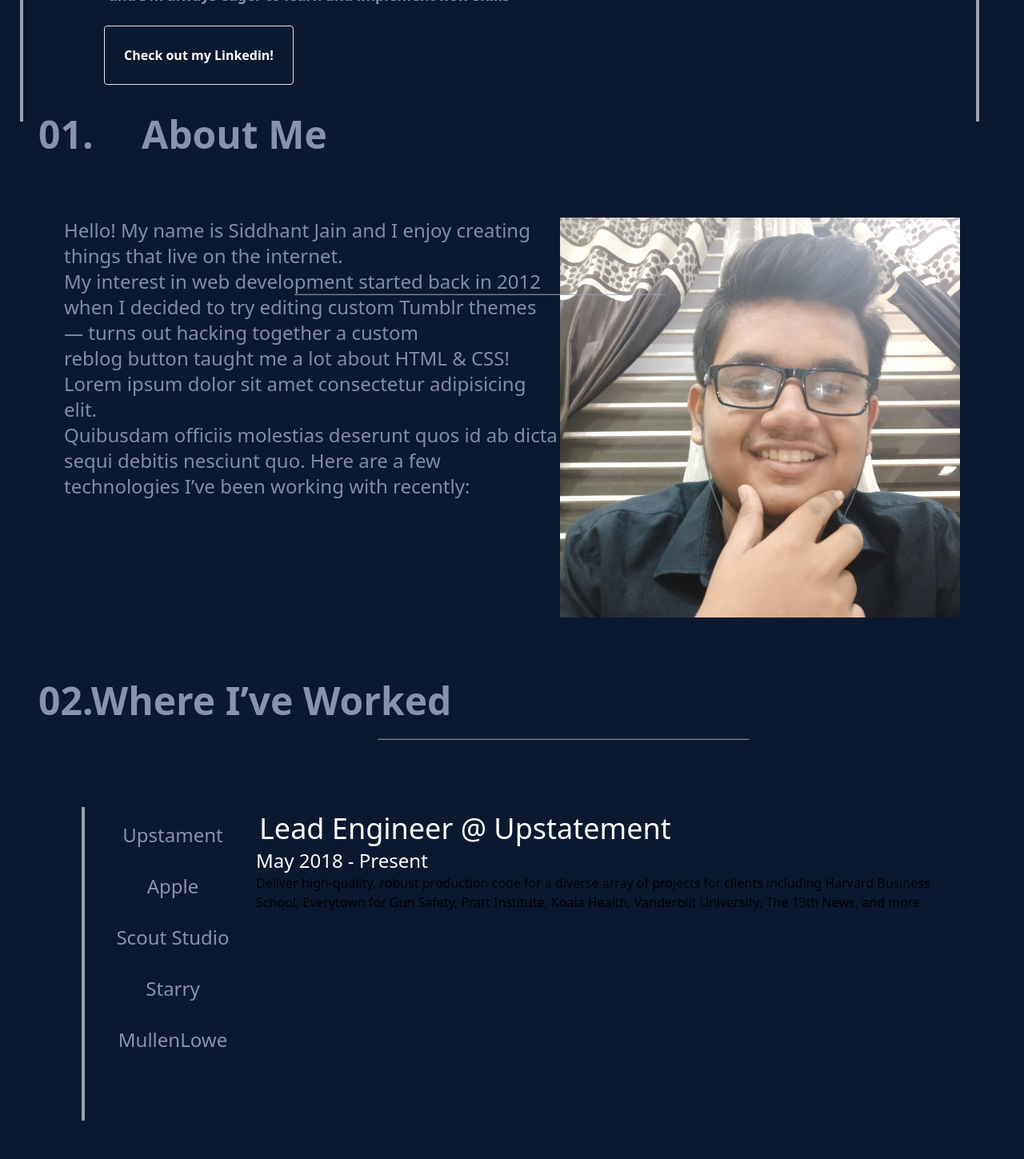
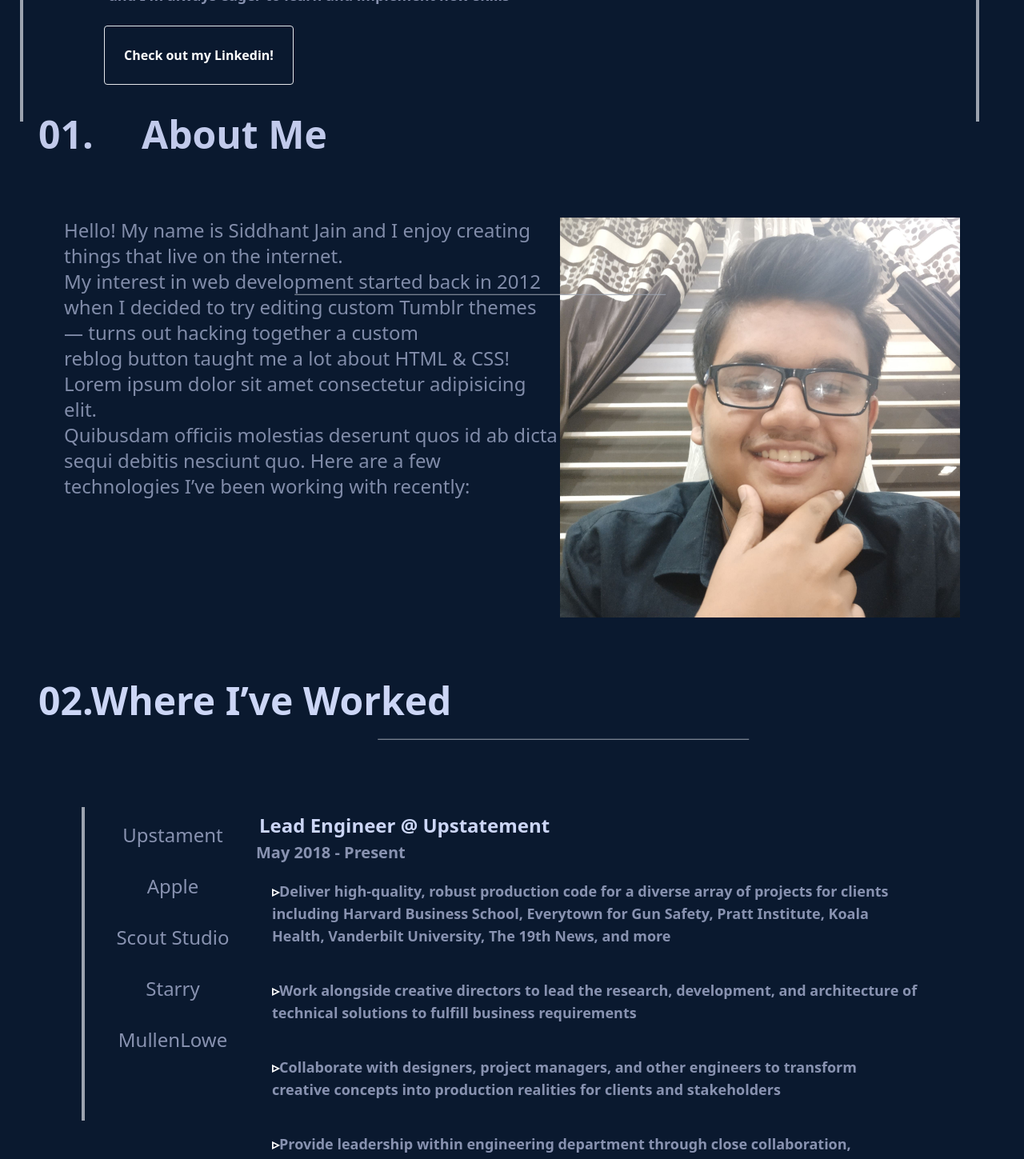
Before and after one commit to CoolSidOfficial/britney_portfolio, a React (Vite) app: page / in a window 1280 px wide. Shown: the part 640-2089 px from the top of the page at 80% size. Built offline with nearby package versions, Linux system fonts and the light colour scheme.

Commit message:
added  experience final

```diff
--- a/src/components/Aboutme.jsx
+++ b/src/components/Aboutme.jsx
@@ -2,8 +2,8 @@ import Image from "../assets/sid.jpg"
 const Aboutme = () => {
   return (
     <>
-        <span className="text-[#8892B0]   text-5xl m-12 font-bold">01.</span>
-        <span className=" text-5xl text-[#8892B0]  font-bold  "> About Me&nbsp; </span>
+        <span className="text-[#C1CAEB]   text-5xl m-12 font-bold">01.</span>
+        <span className=" text-5xl text-[#C1CAEB]  font-bold  "> About Me&nbsp; </span>
       <span className=" absolute   rotate-90	  left-[600px] top-[97%] h-[58%] bg-gray-400 w-[0.5px]"></span>
 
           <div className=" flex m-20 text-white">
--- a/src/components/Experience.jsx
+++ b/src/components/Experience.jsx
@@ -4,7 +4,7 @@ const Experience = () => {
    const[experience,setExperience]=useState(1)
   return (
     <>
-    <div className='font-bold text-[#8892B0] text-5xl m-12'>
+    <div className='font-bold text-[#CCD6F6] text-5xl m-12'>
         <span>
             02.
         </span>
@@ -16,28 +16,49 @@ const Experience = () => {
     <span className=" absolute  	  left-[8%] top-[1649px] h-[49%] w-[4px] bg-gray-400 "></span>
 
       <ul className="  text-2xl text-[#8892B0] ">
-        <li><button className ="experience-button hover:bg-[#112240] active:bg-[#112240] p-4 w-52" onClick={()=>setExperience(1)}  >Upstament</button></li>
-        <li><button className="experience-button  hover:bg-[#112240] p-4 w-52  active:bg-[#112240] " onClick={()=>setExperience(2)}>Apple</button></li>
-        <li><button className="experience-button hover:bg-[#112240] p-4 w-52  active:bg-[#112240]" onClick={()=>setExperience(3)}>Scout Studio</button></li>
-        <li><button className="experience-button hover:bg-[#112240] p-4 w-52  active:bg-[#112240]" onClick={()=>setExperience(4)}>Starry</button></li>
-        <li><button className="experience-button hover:bg-[#112240] p-4 w-52  active:bg-[#112240]" onClick={()=>setExperience(5)}>MullenLowe</button></li>
+        <li><button className ="experience-button hover:bg-[#112240] focus:bg-[#112240] p-4 w-52" onClick={()=>setExperience(1)}  >Upstament</button></li>
+        <li><button className="experience-button  hover:bg-[#112240] p-4 w-52  focus:bg-[#112240] " onClick={()=>setExperience(2)}>Apple</button></li>
+        <li><button className="experience-button hover:bg-[#112240] p-4 w-52  focus:bg-[#112240]" onClick={()=>setExperience(3)}>Scout Studio</button></li>
+        <li><button className="experience-button hover:bg-[#112240] p-4 w-52  focus:bg-[#112240]" onClick={()=>setExperience(4)}>Starry</button></li>
+        <li><button className="experience-button hover:bg-[#112240] p-4 w-52  focus:bg-[#112240]" onClick={()=>setExperience(5)}>MullenLowe</button></li>
       </ul>
         <div>
           {experience===1 &&
            <Exp_comp title="Lead Engineer @ Upstatement" dateto="May 2018 - Present"
-           first_para="Deliver high-quality, robust production code for a diverse array of projects for clients including Harvard Business School, Everytown for Gun Safety, Pratt Institute, Koala Health, Vanderbilt University, The 19th News, and more" />}
+           first_para="Deliver high-quality, robust production code for a diverse array of projects for clients including Harvard Business School, Everytown for Gun Safety, Pratt Institute, Koala Health, Vanderbilt University, The 19th News, and more"
+           second_para="Work alongside creative directors to lead the research, development, and architecture of technical solutions to fulfill business requirements"
+           third_para="Collaborate with designers, project managers, and other engineers to transform creative concepts into production realities for clients and stakeholders"
+           fourth_para="Provide leadership within engineering department through close collaboration, knowledge shares, and mentorship
+           "
+           />}
            {experience===2 &&
            <Exp_comp title="UI Engineer Co-op @ Apple
            " dateto="July - December 2017"
-           first_para="Deliver high-quality, robust production code for a diverse array of projects for clients including Harvard Business School, Everytown for Gun Safety, Pratt Institute, Koala Health, Vanderbilt University, The 19th News, and more" />}
+           first_para="Developed and styled interactive web applications for Apple Music using Ember and SCSS"
+           second_para="Built and shipped the Apple Music Extension for Facebook Messenger leveraging third-party and internal API integrations"
+           third_para="Architected and implemented the user interface of Apple Music's embeddable web player widget for in-browser user authorization and full song playback"
+           fourth_para="Contributed extensively to the creation of MusicKit JS, a public-facing JavaScript SDK for embedding Apple Music players into web applications"
+           />}
             {experience===3 && <Exp_comp title="Developer @ Scout Studio" dateto="Spring 2016 & 2017"
-           first_para="Deliver high-quality, robust production code for a diverse array of projects for clients including Harvard Business School, Everytown for Gun Safety, Pratt Institute, Koala Health, Vanderbilt University, The 19th News, and more" />}
+           first_para="Collaborated with other student designers and engineers on pro-bono projects to create new brands, design systems, and websites for organizations in the community"
+         second_para="Developed and styled interactive web applications for Apple Music using Ember and SCSS"
+      third_para="Worked on the development of a new website, improving its performance and user experience"
+      fourth_para="Participated in brainstorming sessions and contributed innovative ideas for new features and improvements"
+        />}
           {experience===4&&<Exp_comp title="Software Engineer Co-op @ Starry
          " dateto="July - December 2016"
-           first_para="Deliver high-quality, robust production code for a diverse array of projects for clients including Harvard Business School, Everytown for Gun Safety, Pratt Institute, Koala Health, Vanderbilt University, The 19th News, and more" />}
+         first_para="Engineered and improved major features of Starry's customer-facing Android web app using ES6, Handlebars, Backbone, Marionette, and CSS"
+            second_para="Work alongside creative directors to lead the research, development, and architecture of technical solutions to fulfill business requirements"
+           third_para="Collaborate with designers, project managers, and other engineers to transform creative concepts into production realities for clients and stakeholders"
+           fourth_para="Provide leadership within engineering department through close collaboration, knowledge shares, and mentorship"
+       />}
           {experience===5&&<Exp_comp title="Creative Technologist Co-op @ MullenLowe
 " dateto="July - December 2015"
-           first_para="Deliver high-quality, robust production code for a diverse array of projects for clients including Harvard Business School, Everytown for Gun Safety, Pratt Institute, Koala Health, Vanderbilt University, The 19th News, and more" />}
+           first_para="Developed, maintained, and shipped production code for client websites primarily using HTML, CSS, Sass, JavaScript, and jQuery"
+          second_para="Worked alongside creative directors to lead the research, development, and architecture of technical solutions to fulfill business requirements"
+          third_para="Collaborated with designers, project managers, and other engineers to transform creative concepts into production realities for clients and stakeholders"
+         fourth_para="Provided leadership within engineering department through close collaboration, knowledge shares, and mentorship"
+         />}
   </div>
 
     </div>
--- a/src/components/Projects.jsx
+++ b/src/components/Projects.jsx
@@ -1,5 +1,5 @@
 import React from 'react'
-import ProjComp from './proj_comp'
+import Proj_comp from './proj_comp'
 
 const Projects = () => {
   return (
--- a/src/components/exp_comp.jsx
+++ b/src/components/exp_comp.jsx
@@ -3,12 +3,12 @@ import React from 'react'
 const Exp_comp = (props) => {
   return (
     <div>
-        <span className="text-white text-4xl p-1 block">{props.title}</span>
-        <span className='text-white text-2xl '>{props.dateto}</span>
-       <p>{props.first_para}</p>
-       <p>{props.second_para}</p>
-       <p>{props.third_para}</p>
-       <p>{props.fourth_para}</p>
+        <span className="text-[#CCD6F6] font-semibold  text-2xl p-1 block">{props.title}</span>
+        <span className='text-[#8892B0]   font-semibold text-xl '>{props.dateto}</span>
+       <p className='text-[#8892B0] p-5 text-lg font-semibold  before:content-["▹"] before:text-white '>{props.first_para}</p>
+       <p   className='text-[#8892B0] p-5 text-lg   font-semibold before:content-["▹"]  before:text-white '>{props.second_para}</p>
+       <p className='text-[#8892B0] p-5 text-lg   font-semibold before:content-["▹"]  before:text-white '>{props.third_para}</p>
+       <p className='text-[#8892B0]  p-5 text-lg  font-semibold  before:content-["▹"]  before:text-white '>{props.fourth_para}</p>
 
     </div>
   )
--- a/src/components/proj-comp.jsx
+++ b/src/components/proj_comp.jsx
@@ -1,6 +1,6 @@
 import React from 'react'
 
-const proj_comp = (props) => {
+const Proj_comp = (props) => {
   return (
     <div>
         <span>Featured Project</span>
@@ -18,4 +18,4 @@ const proj_comp = (props) => {
   )
 }
 
-export default proj_comp
+export default Proj_comp
```
